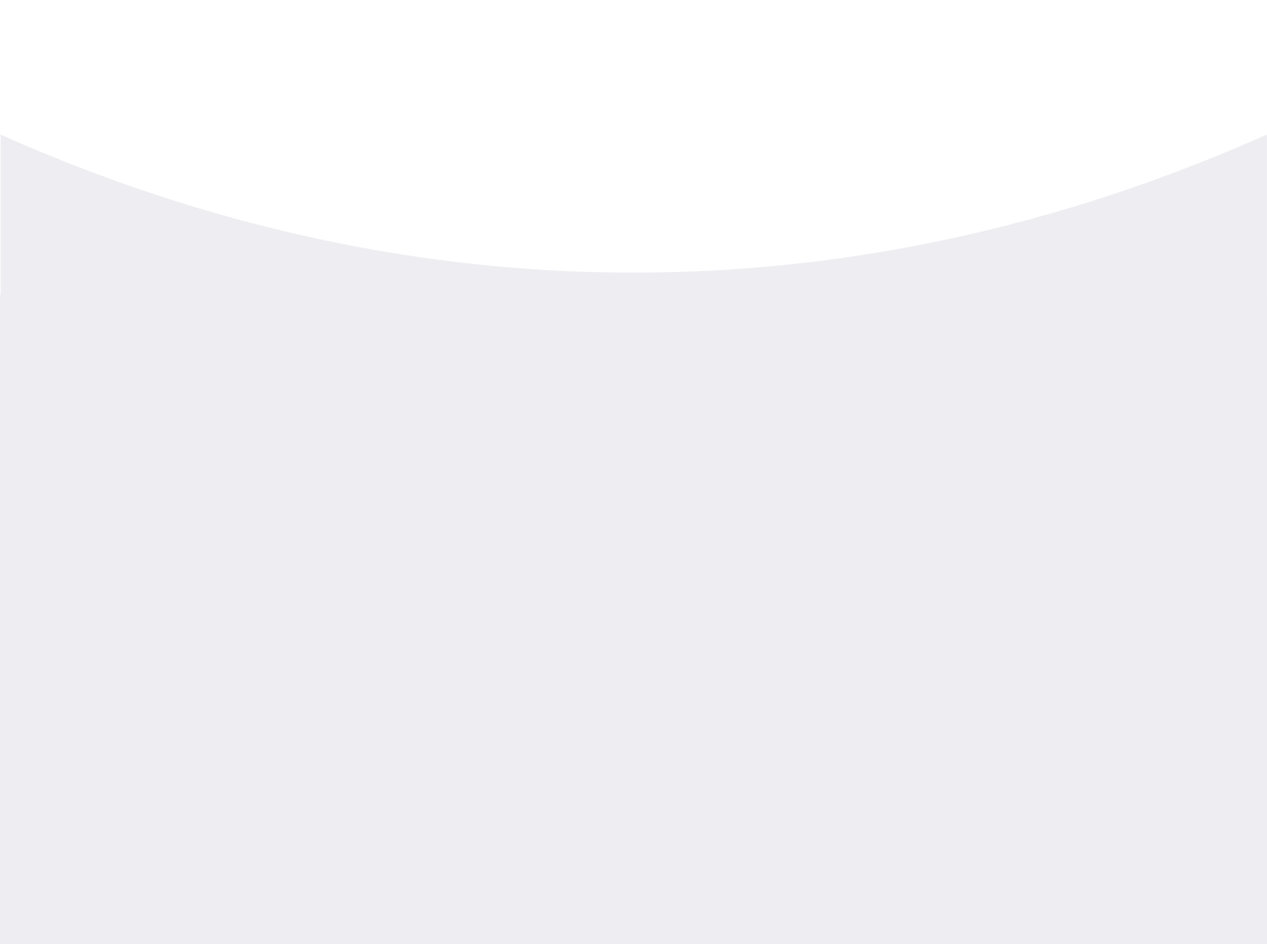
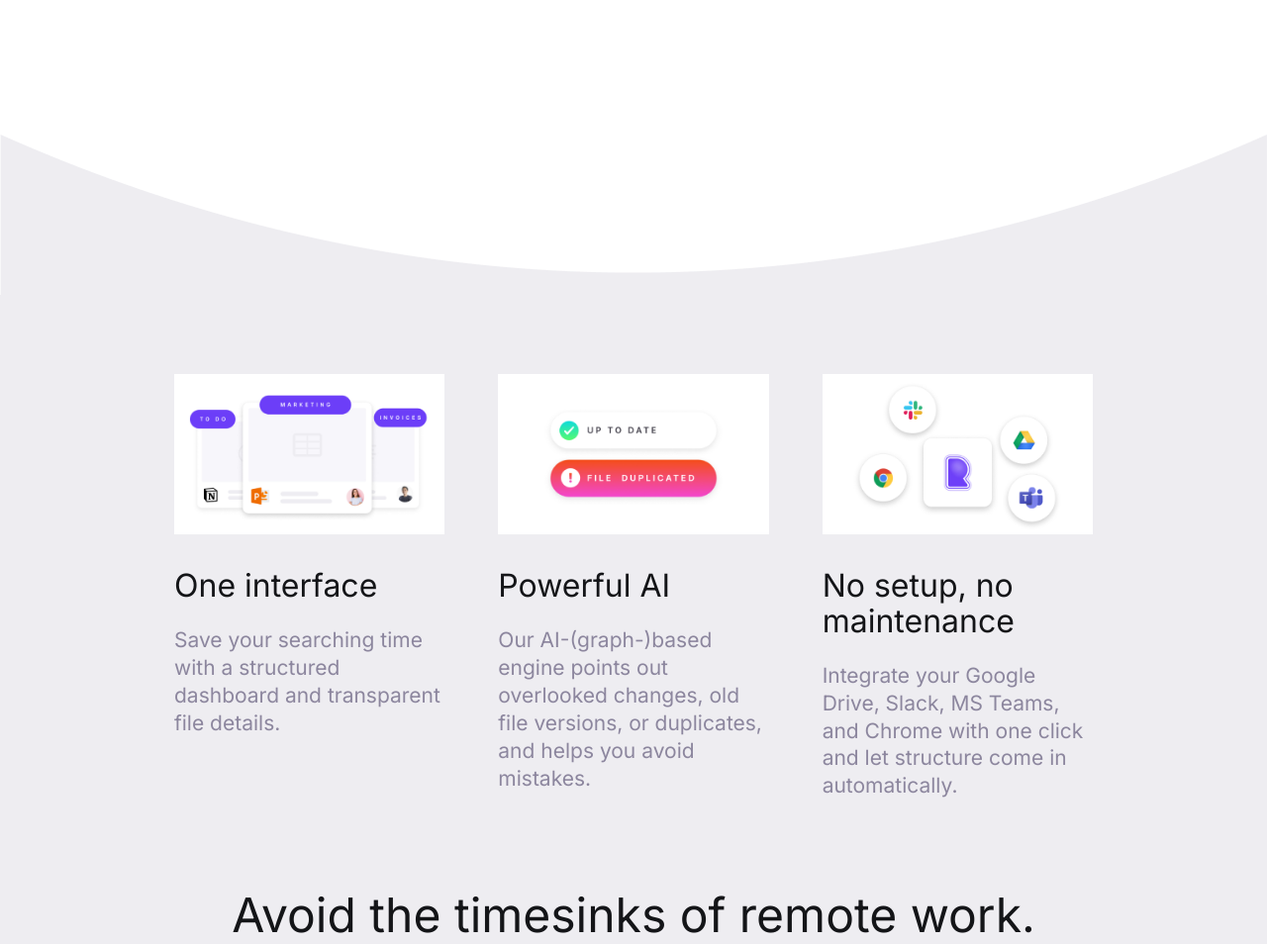
Before and after one commit to ArtegorNexus/reasonal, a plain HTML site: page index.html in a window 1280 px wide. Shown: the part 622-1576 px from the top of the page at 99% size. Before the commit the page ends 920 px from the top, so only its background shows below. Drawn offline with nearby package versions, Linux system fonts and the light colour scheme.

Commit message:
Add files via upload

```diff
--- a/#source/scss/style.scss
+++ b/#source/scss/style.scss
@@ -39,13 +39,13 @@ body {
       left: 0;
       width: 100%;
       height: 100%;
-
    }
 }
 
 /*----------------ОБЩИЕ КЛАССЫ-----------------*/
 .content {
    &_header-block {}
+   &_under-header {}
 }
 
 .button {
@@ -79,10 +79,38 @@ body {
 .title {
    font-size: 48px;
    line-height: 112%;
+   @media (max-width: 767px) {
+      font-size: 36px;
+   }
+   @media (max-width: 479px) {
+      font-size: 30px;
+   }
 }
 .subtitle {
    font-size: 21px;
    line-height: 133%;
+}
+
+.card-text {
+   &__title {
+      margin-top: 34px;
+      font-size: 32px;
+      line-height: 112.5%;
+      @media (max-width: 599px) {
+         margin-top: 26px;
+         font-size: 24px;
+      }
+   }
+   &__text {
+      margin-top: 23px;
+      font-size: 21px;
+      line-height: 133%;
+      color: $gray;
+      @media (max-width: 599px) {
+         margin-top: 18px;
+         font-size: 15px;
+      }
+   }
 }
 
 /*--------------HEADER----------------*/
@@ -274,6 +302,13 @@ body {
          padding-top: 150px;
          padding-bottom: 220px;
       }
+      @media (max-width: 767px) {
+         padding-top: 110px;
+         padding-bottom: 170px;
+      }
+      @media (max-width: 479px) {
+         padding-top: 60px;
+      }
    }
    &__backimage {
       position: absolute;
@@ -342,6 +377,41 @@ body {
    }
 }
 
-.button {
-   &_violet {}
+/*--------------UNDER-HEADER-----------------*/
+
+.under-header {
+   margin-top: 80px;
+   &__container {}
+   &__body {
+      display: flex;
+      flex-wrap: wrap;
+      margin: -20px -27px;
+   }
+   &__column {
+      flex: 0 1 33.3333%;
+      padding: 20px 27px;
+      @media (max-width: 1023px) {
+         flex: 0 1 50%;
+      }
+      @media (max-width: 767px) {
+         flex: 0 1 100%;
+         text-align: center;
+      }
+   }
+   &__image {
+      img {
+         width: 100%;
+      }
+   }
+   &__title {
+   }
+   &__text {
+   }
 }
+
+.under__title {
+   text-align: center;
+   margin-top: 90px;
+}
+
+/*---------------NOMORE-------------------*/
--- a/index.html
+++ b/index.html
@@ -49,6 +49,53 @@
                </div>
             </div>
          </div>
+         <div class="content_under-header under-header">
+            <div class="under-header__container _container">
+               <div class="under-header__body">
+                  <div class="under-header__column card-text">
+                     <div class="under-header__image">
+                        <img src="images/underheader/1.png" alt="1">
+                     </div>
+                     <div class="under-header__title card-text__title">One interface</div>
+                     <div class="under-header__text card-text__text">
+                        Save your searching time with a structured dashboard and transparent file details.
+                     </div>
+                  </div>
+                  <div class="under-header__column card-text">
+                     <div class="under-header__image">
+                        <img src="images/underheader/2.png" alt="2">
+                     </div>
+                     <div class="under-header__title card-text__title">Powerful AI</div>
+                     <div class="under-header__text card-text__text">
+                        Our AI-(graph-)based engine points out overlooked changes, old file versions, or duplicates, and helps you avoid mistakes.
+                     </div>
+                  </div>
+                  <div class="under-header__column card-text">
+                     <div class="under-header__image">
+                        <img src="images/underheader/3.png" alt="3">
+                     </div>
+                     <div class="under-header__title card-text__title">No setup, no maintenance</div>
+                     <div class="under-header__text card-text__text">
+                        Integrate your Google Drive, Slack, MS Teams, and Chrome with one click and let structure come in automatically.
+                     </div>
+                  </div>
+               </div>
+               <div class="under__title title">
+                  Avoid the timesinks of remote work.
+               </div>
+            </div>
+         </div>
+         <div class="content_nomore nomore">
+            <div class="nomore__container _container">
+               <div class="nomore__first-row">
+                  <div class="nomore__column">
+                     <div class="nomore__item item-nomore">
+
+                     </div>
+                  </div>
+               </div>
+            </div>
+         </div>
       </main>
    </div>
    <script src="https://ajax.googleapis.com/ajax/libs/jquery/3.6.0/jquery.min.js"></script>
```
Also changed, not shown: css/style.css, images/nomore/1.png (added), images/nomore/Vector.png (added), images/nomore/Vector1.png (added), images/underheader/1.png (added), images/underheader/2.png (added), images/underheader/3.png (added).
